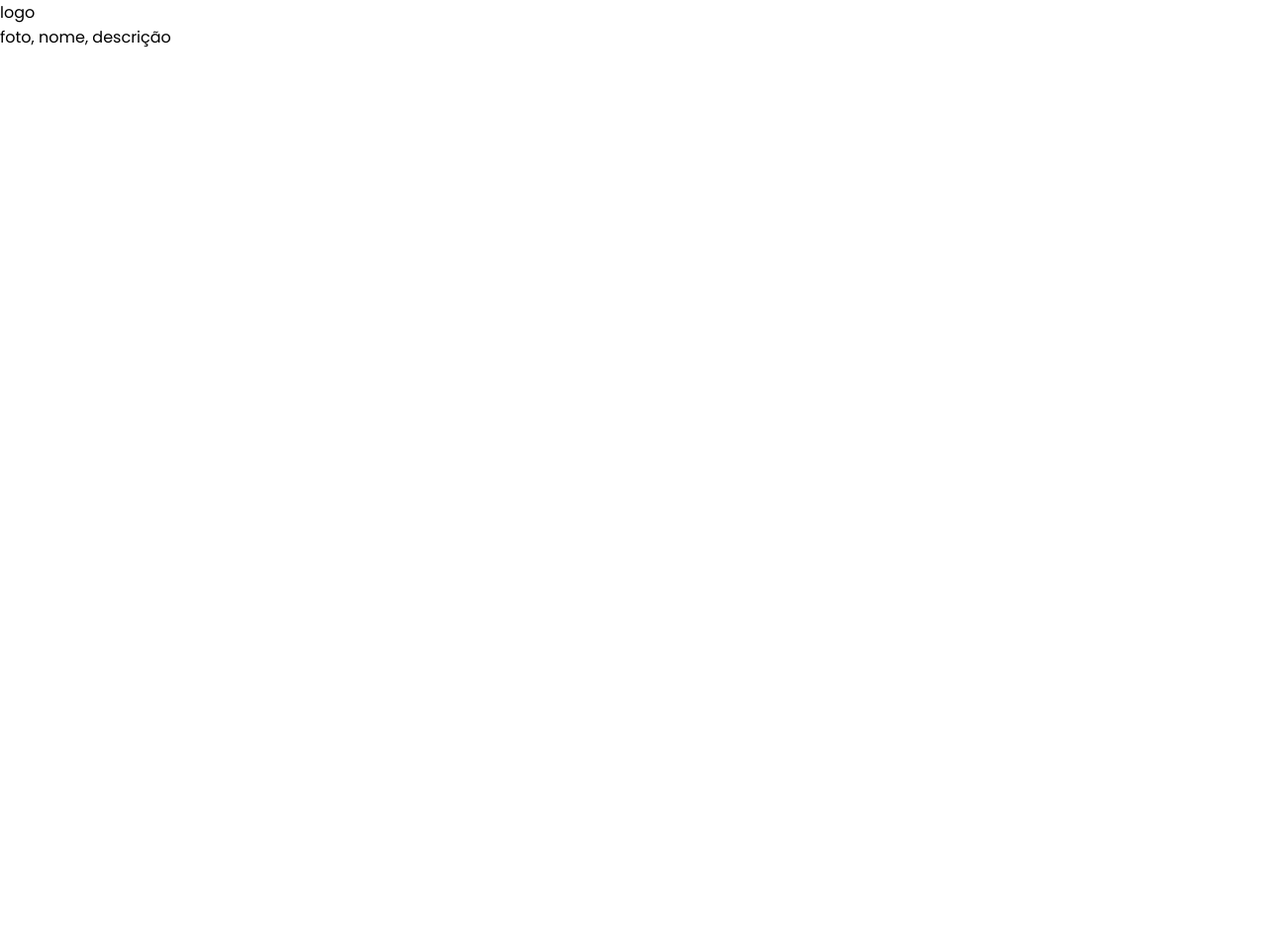
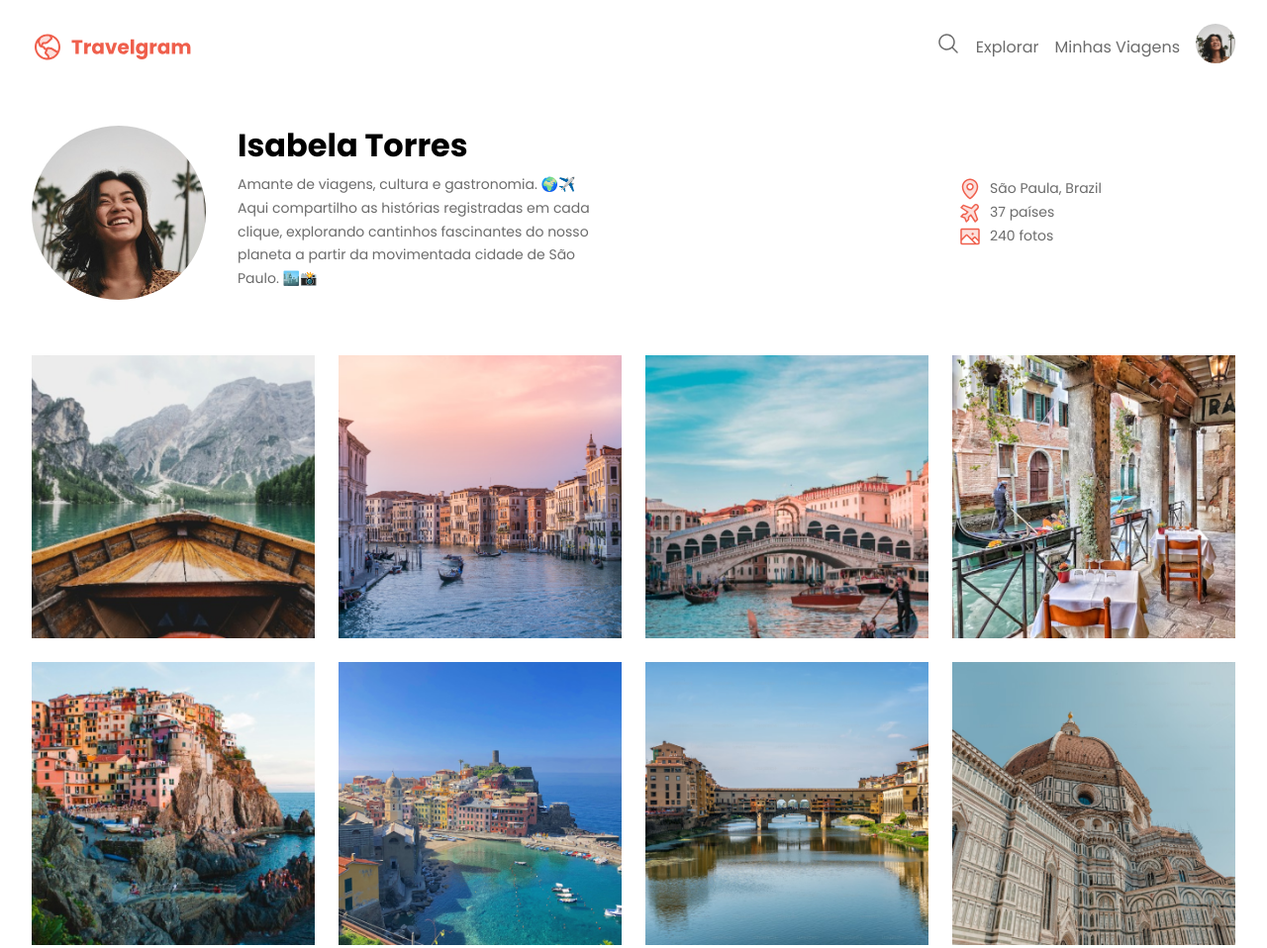
Before and after one commit to vitorialeda/web1-2023, a plain HTML site: page projeto-perfil-viagens/index.html in a window 1280 px wide. Shown: the top 958 px of the page at 99% size. Before the commit the page ends 800 px from the top, so only its background shows below. Drawn offline with Linux system fonts and the light colour scheme; files that its build step writes are made by us from their sources; files whose address does not match are found by name.

Commit message:
projeto travelgram

```diff
--- a/projeto-perfil-viagens/index.html
+++ b/projeto-perfil-viagens/index.html
@@ -4,20 +4,67 @@
 <head>
     <meta charset="UTF-8">
     <meta name="viewport" content="width=device-width, initial-scale=1.0">
-    <link rel="stylesheet" href="style/index.css">
+    <link rel="stylesheet" href="./styles/index.css">
     <title>Viagens</title>
 </head>
 
 <body>
 
     <div class="nav">
-        <div>logo</div>
-        <nav></nav>
+        <img src="./assets/Logo.svg" alt="travelgram">
+        <nav>
+            <ul>
+                <li> <button><img src="./assets/MagnifyingGlass.svg" alt="lupa de pesquisa"></button></li>
+                <li><a href="#">Explorar</a></li>
+                <li><a href="#">Minhas Viagens</a></li>
+                <li> <a href="#"><img src="./assets/Profile pic.png" alt="" class="profile-picture"></a></li>
+            </ul>
+        </nav>
     </div>
+
+
     <header>
-        <div>foto, nome, descrição</div>
+        <div class="profile-info">
+            <img class="profile-picture" src="./assets/Profile pic.png" alt="">
+            <div class="profile-text">
+                <h1>Isabela Torres</h1>
+                <p class="p-md">Amante de viagens, cultura e gastronomia. 🌍✈️ <br />
+                    Aqui compartilho as histórias registradas em cada clique, explorando cantinhos fascinantes do nosso
+                    planeta a partir da movimentada cidade de São Paulo. 🏙️📸</p>
+            </div>
+
+        </div>
+
+        <div class="profile-summary">
+            <div class="summary-item"><img src="./assets/MapPin.svg" alt=""><span class="p-md">São Paula, Brazil</span>
+            </div>
+            <div class="summary-item"><img src="./assets/AirplaneTilt.svg" alt=""><span class="p-md">37 países</span>
+            </div>
+            <div class="summary-item"><img src="./assets/Image.svg" alt=""><span class="p-md">240 fotos</span></div>
+        </div>
     </header>
-    <main></main>
+
+
+    <main class="grid-images">
+        <img src="./assets/Image 01.png" alt="">
+        <img src="./assets/Image 02.png" alt="">
+        <img src="./assets/Image 03.png" alt="">
+        <img src="./assets/Image 04.png" alt="">
+        <img src="./assets/Image 05.png" alt="">
+        <img src="./assets/Image 06.png" alt="">
+        <img src="./assets/Image 07.png" alt="">
+        <img src="./assets/Image 08.png" alt="">
+        <img src="./assets/Image 09.png" alt="">
+        <img src="./assets/Image 10.png" alt="">
+        <img src="./assets/Image 11.png" alt="">
+        <img src="./assets/Image 12.png" alt="">
+    </main>
+
+
+    <footer>
+        Travelgram &copy; 2025
+        <span><a href="#">Termos de uso</a> <a href="">Política de privacidade</a></span>
+    </footer>
 
 </body>
 
--- a/projeto-perfil-viagens/styles/footer.css
+++ b/projeto-perfil-viagens/styles/footer.css
@@ -1 +1,16 @@
-/* TO DO */
+footer {
+    display: flex;
+    justify-content: space-between;
+    color: var(--text-color-secondary);
+    padding-block: 1.5rem;
+}
+
+footer span {
+    display: flex;
+    gap: 1rem;
+}
+
+footer a {
+    text-decoration: none;
+    color: var(--text-color-secondary);
+}
--- a/projeto-perfil-viagens/styles/global.css
+++ b/projeto-perfil-viagens/styles/global.css
@@ -24,7 +24,13 @@ h1 {
     font-weight: bold;
 }
 
-p-md {
-    font-size: 0.875;
+.p-md {
+    font-size: 0.875rem;
     line-height: 170%;
+    color: var(--text-color-secondary);
 }
+
+body {
+    max-width: 100vw;
+    padding-inline: 2rem;
+}
--- a/projeto-perfil-viagens/styles/header.css
+++ b/projeto-perfil-viagens/styles/header.css
@@ -1 +1,31 @@
-/* TO DO */
+header {
+    display: flex;
+    justify-content: space-between;
+    align-items: center;
+    padding-block: 2rem;
+}
+
+.profile-info {
+    display: flex;
+    gap: 2rem;
+    max-width: 37rem;
+}
+
+header .profile-picture {
+    width: 11rem;
+    aspect-ratio: 1/1;
+    object-fit: cover;
+    border-radius: 100px;
+}
+
+.profile-text h1 {
+    margin-bottom: 0.5rem;
+}
+
+
+.profile-summary .summary-item {
+    display: flex;
+    width: 17.5rem;
+    align-content: center;
+    gap: 0.5rem;
+}
--- a/projeto-perfil-viagens/styles/main.css
+++ b/projeto-perfil-viagens/styles/main.css
@@ -1 +1,12 @@
-/* TO DO */
+.grid-images {
+    display: grid;
+    grid-template-columns: repeat(4, 1fr);
+    gap: 1.5rem;
+    padding-block: 1.5rem;
+}
+
+.grid-images img {
+    width: 100%;
+    height: 100%;
+    object-fit: cover;
+}
--- a/projeto-perfil-viagens/styles/nav.css
+++ b/projeto-perfil-viagens/styles/nav.css
@@ -1 +1,30 @@
-/* TO DO */
+.nav {
+    display: flex;
+    justify-content: space-between;
+    padding-block: 1.5rem;
+}
+
+nav ul {
+    display: flex;
+    gap: 1rem;
+    list-style: none;
+    align-items: center;
+}
+
+nav button {
+    background: none;
+    border: none;
+    cursor: pointer;
+}
+
+nav a {
+    text-decoration: none;
+    color: var(--text-color-secondary);
+}
+
+nav .profile-picture {
+    width: 2.5rem;
+    aspect-ratio: 1/1;
+    object-fit: cover;
+    border-radius: 100px;
+}
```
Also changed, not shown: index.html (+8 -0 lines), projeto-perfil-viagens/assets/Profile pic.png (added).
